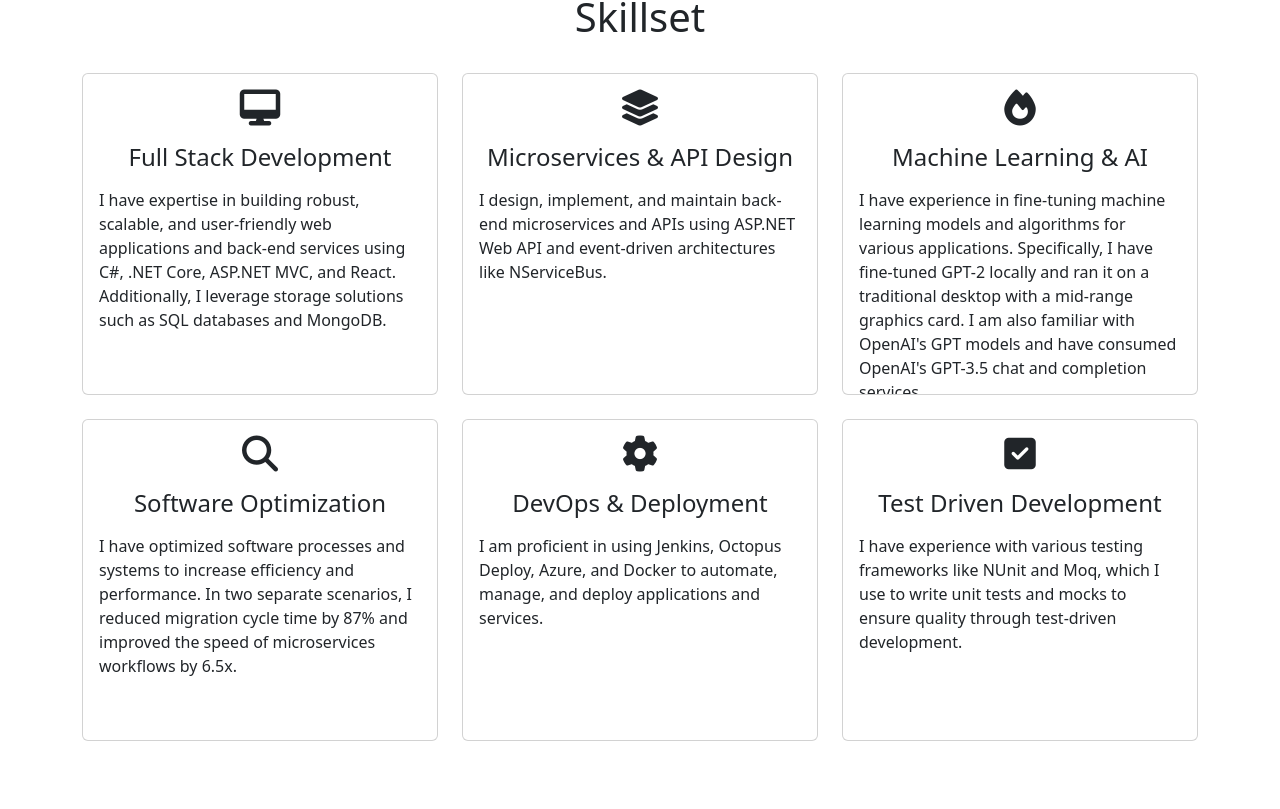
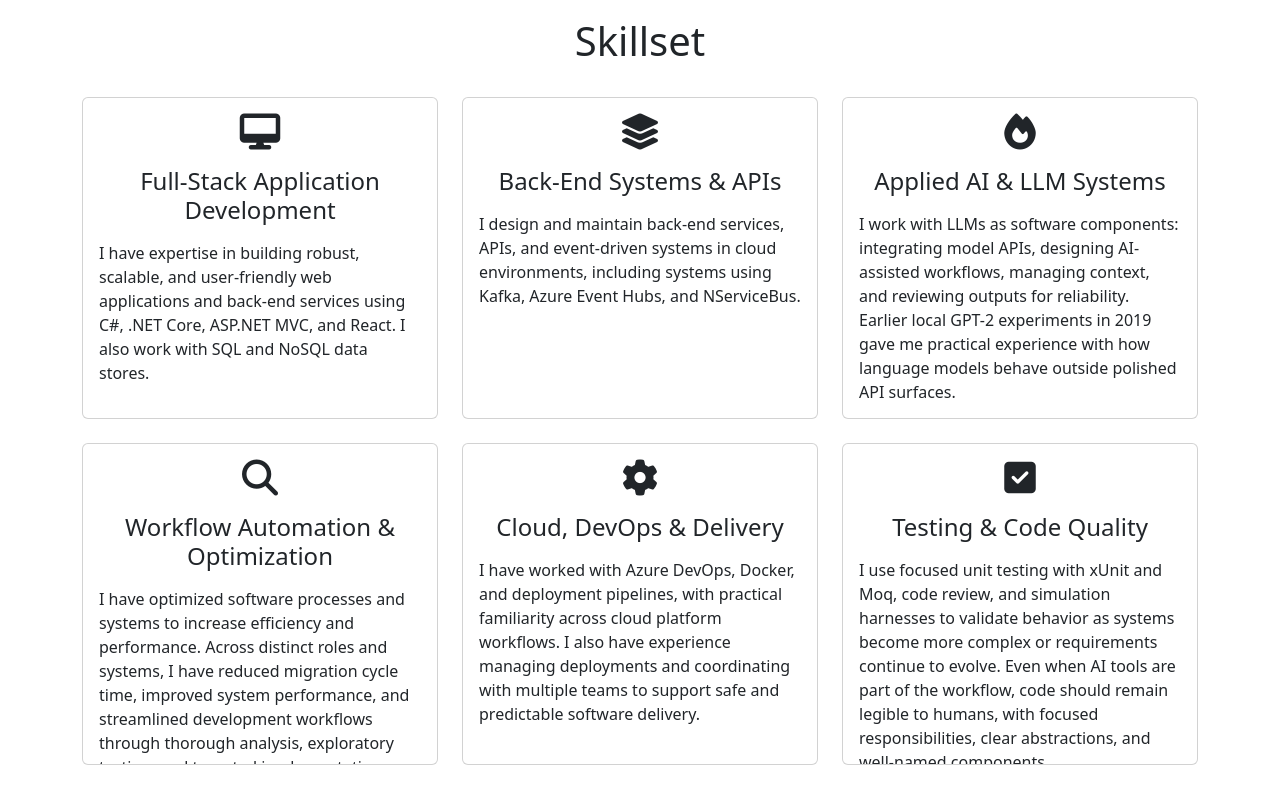
Before and after one commit to rpmiller4/portfolio, a React (Create React App) app in the folder my-portfolio/ClientApp/: page / in a window 1280 px wide. Shown: the part 1431-2240 px from the top of the page. Built offline with nearby package versions, Linux system fonts and the light colour scheme.

Commit message:
Update portfolio about copy and skillset cards

```diff
--- a/my-portfolio/ClientApp/src/components/Home/About.js
+++ b/my-portfolio/ClientApp/src/components/Home/About.js
@@ -1,5 +1,4 @@
 import React, { Component } from 'react';
-import aboutImage from '../../images/profile2.jpeg'
 
 export class About extends Component {
   render() {
@@ -10,10 +9,10 @@ export class About extends Component {
             <div className="row mt-4">
 
                 <div className="col-lg-12">
-                    <p> I am a software engineer with over 10 years of experience in software design and process streamlining. My expertise draws from cognitive science and discrete mathematics, enabling me to engineer high-quality, scalable solutions that reduce cognitive burden. I am passionate about developing innovative software solutions and have experience working with back-end microservices, ASP.NET Web API, and event-driven architectures like NServiceBus. While my primary focus is on C# and .NET, I am also enthusiastic about learning and working with other languages and toolsets.
+                    <p> I am a software engineer with over 12 years of experience in software design and process streamlining. My expertise draws from cognitive science and discrete mathematics, enabling me to engineer high-quality, scalable solutions that reduce cognitive burden. I am passionate about building low-friction practical systems and have experience working with distributed .NET services, ASP.NET Web API, Azure cloud services, and event-driven systems using Kafka, Azure Event Hubs, and NServiceBus. While my primary focus is on C# and .NET, I am also enthusiastic about learning and working with other languages and toolsets.
                     </p>
 
-                    <p>During my career, I have worked on a variety of projects, including integrating middleware for sophisticated manufacturing equipment, migrating Intuit’s TurboTax to a brand new language, and contributing to GreatCall’s (now Best Buy Health's) internal-facing software tools. I enjoy exploring the possibilities of machine learning models like neural networks and genetic algorithms, as well as participating in programming contests. In my free time, I am currently learning more about Large Language Models (LLMs) like GPT-4, which I believe will significantly accelerate progress in various domains over the next few years.
+                    <p>During my career, I have worked on a variety of projects, including integrating middleware for sophisticated manufacturing equipment, migrating Intuit’s TurboTax to a new language, and contributing to GreatCall’s (now Best Buy Health's) internal-facing software tools. I enjoy exploring the possibilities of machine learning models like neural networks and genetic algorithms, as well as participating in mathematics and programming contests. In my free time, I enjoy pushing machine learning and large language models beyond traditional software applications into other domains, including research, writing, and durable personal knowledge work.
                     </p>
                     </div>
 
--- a/my-portfolio/ClientApp/src/components/Home/Skillset.js
+++ b/my-portfolio/ClientApp/src/components/Home/Skillset.js
@@ -1,6 +1,5 @@
 import React, { Component } from 'react';
 export class Skillset extends Component {
-
 
   render() {
     return (
@@ -12,8 +11,8 @@ export class Skillset extends Component {
                         <div className="card servicesText">
                             <div className="card-body">
                                 <i className="fas servicesIcon fa-desktop"></i>
-                                <h4 className="card-title mt-3">Full Stack Development</h4>
-                                <p className="card-text mt-3">I have expertise in building robust, scalable, and user-friendly web applications and back-end services using C#, .NET Core, ASP.NET MVC, and React. Additionally, I leverage storage solutions such as SQL databases and MongoDB.
+                                <h4 className="card-title mt-3">Full-Stack Application Development</h4>
+                                <p className="card-text mt-3">I have expertise in building robust, scalable, and user-friendly web applications and back-end services using C#, .NET Core, ASP.NET MVC, and React. I also work with SQL and NoSQL data stores.
                                 </p>
                             </div>
                         </div>
@@ -22,8 +21,8 @@ export class Skillset extends Component {
                         <div className="card servicesText">
                             <div className="card-body">
                                 <i className='fas servicesIcon fa-layer-group'></i>
-                                <h4 className="card-title mt-3">Microservices & API Design</h4>
-                                <p className="card-text mt-3">I design, implement, and maintain back-end microservices and APIs using ASP.NET Web API and event-driven architectures like NServiceBus.
+                                <h4 className="card-title mt-3">Back-End Systems & APIs</h4>
+                                <p className="card-text mt-3">I design and maintain back-end services, APIs, and event-driven systems in cloud environments, including systems using Kafka, Azure Event Hubs, and NServiceBus.
                                 </p>
                             </div>
                         </div>
@@ -33,8 +32,8 @@ export class Skillset extends Component {
                         <div className="card servicesText">
                             <div className="card-body">
                                 <i className='fas servicesIcon fa-fire'></i>
-                                <h4 className="card-title mt-3">Machine Learning & AI</h4>
-                                <p className="card-text mt-3">I have experience in fine-tuning machine learning models and algorithms for various applications. Specifically, I have fine-tuned GPT-2 locally and ran it on a traditional desktop with a mid-range graphics card. I am also familiar with OpenAI's GPT models and have consumed OpenAI's GPT-3.5 chat and completion services.
+                                <h4 className="card-title mt-3">Applied AI & LLM Systems</h4>
+                                <p className="card-text mt-3">I work with LLMs as software components: integrating model APIs, designing AI-assisted workflows, managing context, and reviewing outputs for reliability. Earlier local GPT-2 experiments in 2019 gave me practical experience with how language models behave outside polished API surfaces.
                                 </p>
                             </div>
                         </div>
@@ -46,8 +45,8 @@ export class Skillset extends Component {
                         <div className="card servicesText">
                             <div className="card-body">
                                 <i className='fas servicesIcon fa-search'></i>
-                                <h4 className="card-title mt-3">Software Optimization</h4>
-                                <p className="card-text mt-3">I have optimized software processes and systems to increase efficiency and performance. In two separate scenarios, I reduced migration cycle time by 87% and improved the speed of microservices workflows by 6.5x.
+                                <h4 className="card-title mt-3">Workflow Automation & Optimization</h4>
+                                <p className="card-text mt-3">I have optimized software processes and systems to increase efficiency and performance. Across distinct roles and systems, I have reduced migration cycle time, improved system performance, and streamlined development workflows through thorough analysis, exploratory testing, and targeted implementation changes.
                                 </p>
                             </div>
                         </div>
@@ -57,8 +56,8 @@ export class Skillset extends Component {
                         <div className="card servicesText">
                             <div className="card-body">
                                 <i className='fas servicesIcon fa-cog'></i>
-                                <h4 className="card-title mt-3">DevOps & Deployment</h4>
-                                <p className="card-text mt-3">I am proficient in using Jenkins, Octopus Deploy, Azure, and Docker to automate, manage, and deploy applications and services.
+                                <h4 className="card-title mt-3">Cloud, DevOps & Delivery</h4>
+                                <p className="card-text mt-3">I have worked with Azure DevOps, Docker, and deployment pipelines, with practical familiarity across cloud platform workflows. I also have experience managing deployments and coordinating with multiple teams to support safe and predictable software delivery.
                                 </p>
                             </div>
                         </div>
@@ -68,8 +67,8 @@ export class Skillset extends Component {
                         <div className="card servicesText">
                             <div className="card-body">
                                 <i className='fas servicesIcon fa-check-square'></i>
-                                <h4 className="card-title mt-3">Test Driven Development</h4>
-                                <p className="card-text mt-3">I have experience with various testing frameworks like NUnit and Moq, which I use to write unit tests and mocks to ensure quality through test-driven development.
+                                <h4 className="card-title mt-3">Testing & Code Quality</h4>
+                                <p className="card-text mt-3">I use focused unit testing with xUnit and Moq, code review, and simulation harnesses to validate behavior as systems become more complex or requirements continue to evolve. Even when AI tools are part of the workflow, code should remain legible to humans, with focused responsibilities, clear abstractions, and well-named components.
                                 </p>
                             </div>
                         </div>
```
